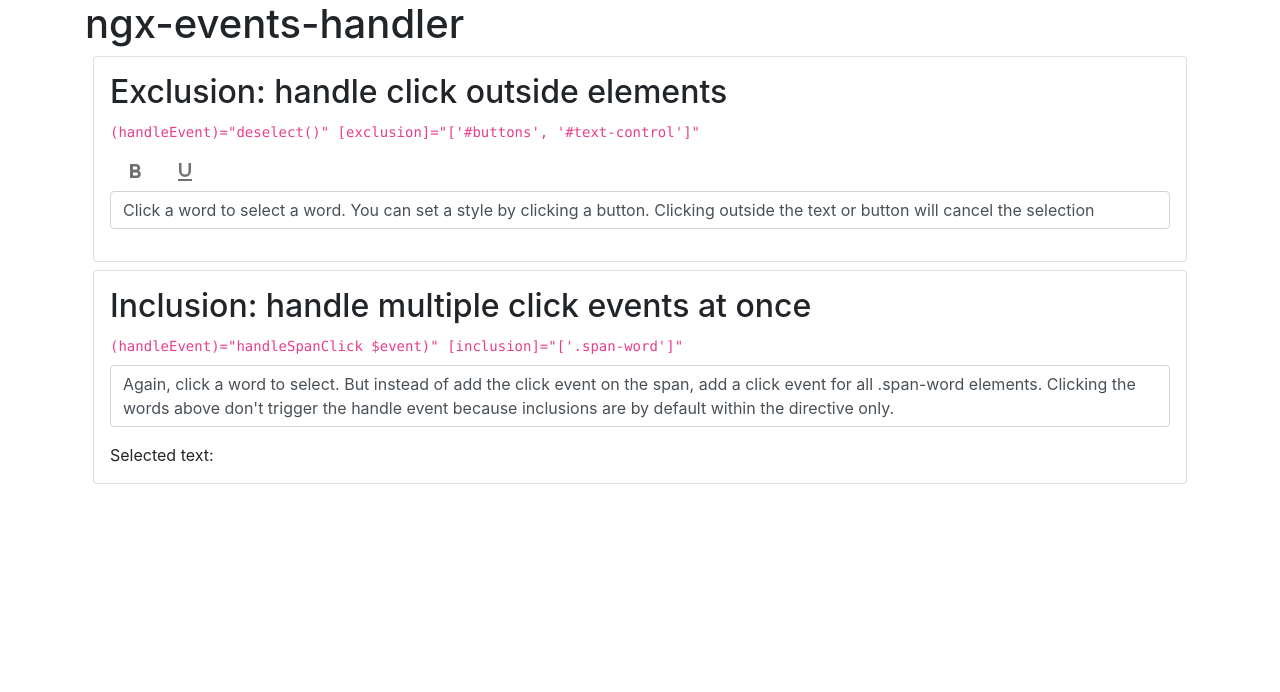
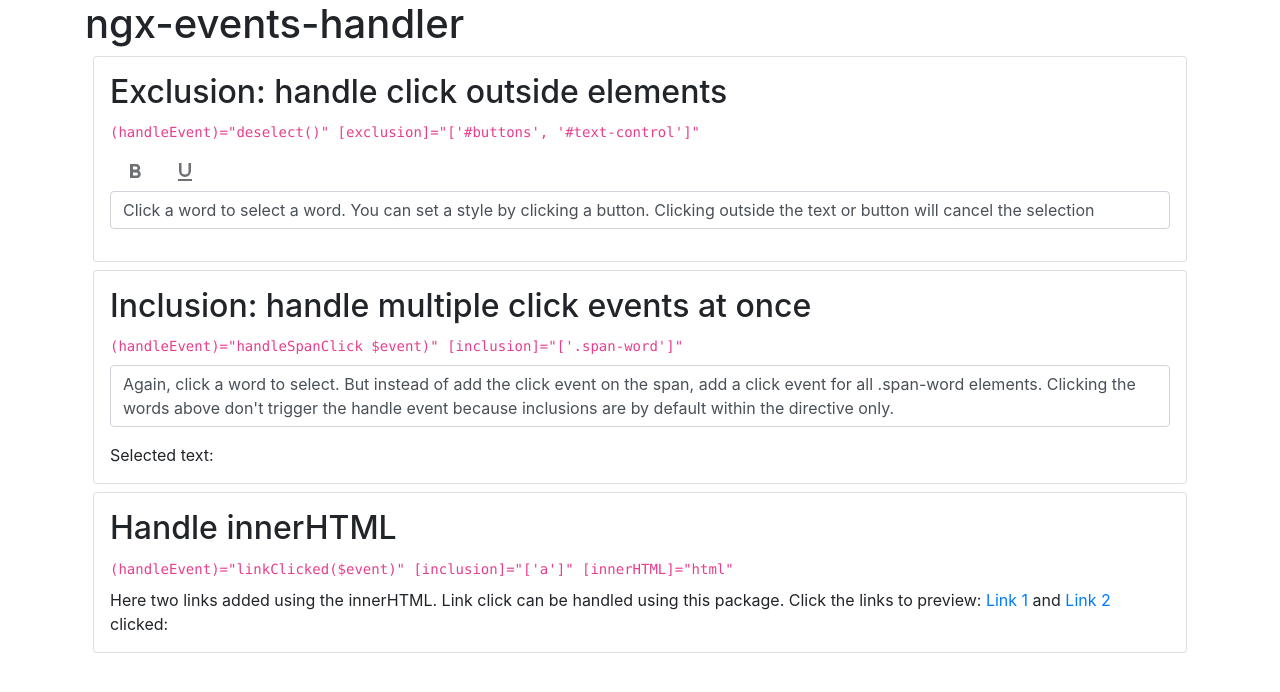
Before and after one commit to Marcelh1983/angular-event-handler, an Angular app: page / in a window 1280 px wide. Shown: the top 692 px of the page. Built offline with nearby package versions, Linux system fonts and the light colour scheme.

Commit message:
add binding innerHTML example

```diff
--- a/demo/app/app.component.html
+++ b/demo/app/app.component.html
@@ -8,15 +8,17 @@
         [exclusion]="['#buttons', '#text-control']"</code>
         </div>
         <div id="buttons" class="d-flex">
-            <button [disabled]="!selectedWord" (click)="toggleClass(selectedWord, 'bold')"
-                class="btn mdi mdi-24px" [class.mdi-btn-primary]="boldApplied"
-                [class.mdi-btn-outline-primary]="!boldApplied"><svg style="width:24px;height:24px" viewBox="0 0 24 24">
-    <path fill="currentColor" d="M13.5,15.5H10V12.5H13.5A1.5,1.5 0 0,1 15,14A1.5,1.5 0 0,1 13.5,15.5M10,6.5H13A1.5,1.5 0 0,1 14.5,8A1.5,1.5 0 0,1 13,9.5H10M15.6,10.79C16.57,10.11 17.25,9 17.25,8C17.25,5.74 15.5,4 13.25,4H7V18H14.04C16.14,18 17.75,16.3 17.75,14.21C17.75,12.69 16.89,11.39 15.6,10.79Z" />
+            <button [disabled]="!selectedWord" (click)="toggleClass(selectedWord, 'bold')" class="btn mdi mdi-24px"
+                [class.mdi-btn-primary]="boldApplied" [class.mdi-btn-outline-primary]="!boldApplied"><svg
+                    style="width:24px;height:24px" viewBox="0 0 24 24">
+                    <path fill="currentColor"
+                        d="M13.5,15.5H10V12.5H13.5A1.5,1.5 0 0,1 15,14A1.5,1.5 0 0,1 13.5,15.5M10,6.5H13A1.5,1.5 0 0,1 14.5,8A1.5,1.5 0 0,1 13,9.5H10M15.6,10.79C16.57,10.11 17.25,9 17.25,8C17.25,5.74 15.5,4 13.25,4H7V18H14.04C16.14,18 17.75,16.3 17.75,14.21C17.75,12.69 16.89,11.39 15.6,10.79Z" />
                 </svg></button>
-            <button [disabled]="!selectedWord" (click)="toggleClass(selectedWord, 'underline')"
-                class="btn mdi mdi-24px" [class.mdi-btn-primary]="boldApplied"
-                [class.mdi-btn-outline-primary]="!boldApplied"><svg style="width:24px;height:24px" viewBox="0 0 24 24">
-    <path fill="currentColor" d="M5,21H19V19H5V21M12,17A6,6 0 0,0 18,11V3H15.5V11A3.5,3.5 0 0,1 12,14.5A3.5,3.5 0 0,1 8.5,11V3H6V11A6,6 0 0,0 12,17Z" />
+            <button [disabled]="!selectedWord" (click)="toggleClass(selectedWord, 'underline')" class="btn mdi mdi-24px"
+                [class.mdi-btn-primary]="boldApplied" [class.mdi-btn-outline-primary]="!boldApplied"><svg
+                    style="width:24px;height:24px" viewBox="0 0 24 24">
+                    <path fill="currentColor"
+                        d="M5,21H19V19H5V21M12,17A6,6 0 0,0 18,11V3H15.5V11A3.5,3.5 0 0,1 12,14.5A3.5,3.5 0 0,1 8.5,11V3H6V11A6,6 0 0,0 12,17Z" />
                 </svg></button>
         </div>
         <p id="text-control" style="cursor: pointer;user-select: none;" class="form-control h-100">
@@ -42,4 +44,17 @@
         </p>
         <div>Selected text: {{ selectedText }}</div>
     </div>
+    <div id="example-inclusion" class="card p-3 m-2" (handleEvent)="handleSpanClick($event)"
+        [inclusion]="['.span-word']">
+        <h2>Handle innerHTML</h2>
+        <div class="mb-2">
+            <code>(handleEvent)="linkClicked($event)" [inclusion]="['a']"
+                [innerHTML]="html"</code>
         </div>
+        <div (handleEvent)="linkClicked($event)" [inclusion]="['a']" [innerHTML]="html">
+        </div>
+        <div>clicked: {{linkClickedText}}</div>
+    </div>
+
+
+</div>
--- a/demo/app/app.component.ts
+++ b/demo/app/app.component.ts
@@ -1,4 +1,5 @@
-import { Component, ViewChild } from '@angular/core';
+import { Component } from '@angular/core';
+import { SafeHtml, DomSanitizer } from '@angular/platform-browser';
 
 export class Word {
   id: number;
@@ -13,6 +14,8 @@ export class Word {
   styleUrls: ['app.component.scss']
 })
 export class AppComponent {
+  linkClickedText = '';
+  html: SafeHtml;
   boldApplied = false;
   underlineApplied = false;
   selectedWord: Word = null;
@@ -34,7 +37,18 @@ export class AppComponent {
       classes: ''
     }));
 
-
+  constructor(sanitizer: DomSanitizer) {
+    this.html = sanitizer.bypassSecurityTrustHtml(
+      `<div>
+        Here two links added using the innerHTML.
+        Link click can be handled using this package.
+        Click the links to preview:
+          <a href="/link1">Link 1</a>
+          and
+          <a href="/link2">Link 2</a>
+      </div>`
+    .replace(/href=/gi, ` onclick='return false;' href=`));
+  }
   trackById(index: number, word: Word) {
     return word.id;
   }
@@ -77,4 +91,11 @@ export class AppComponent {
       return w;
     });
   }
+
+  linkClicked(element : HTMLElement) {
+    const anchor = element as HTMLAnchorElement;
+    const relativeUrl = anchor.href.replace(window.location.origin, '');
+    console.log('nav to: ', relativeUrl);
+    this.linkClickedText = `clicked: ${relativeUrl}, so we could use:  this.router.navigate([relativeUrl])`;
+  }
 }
--- a/modules/event-handler.directive.ts
+++ b/modules/event-handler.directive.ts
@@ -26,7 +26,6 @@ export function createObservableHandler(renderer: Renderer2, target = 'window',
 })
 export class EventHandlerDirective implements OnDestroy, OnChanges {
     @Input() set exclusion(value: string[]) {
-        this.checkExclude = value?.length > 0;
         this.excludedClasses = value
             .filter(e => e.startsWith('.'))
             .map(e => e.substring(1, e.length));
@@ -52,8 +51,6 @@ export class EventHandlerDirective implements OnDestroy, OnChanges {
     @Input() keepInclusionListInsideDirective = true;
     @Input() maxLevelup = 20;
     @Input() delay = 0;
-    @Input() preventDefault = false;
-
     @Input() target = 'window';
     @Input() event = 'click';
     @Output() handleEvent = new EventEmitter<HTMLElement>();
@@ -65,7 +62,6 @@ export class EventHandlerDirective implements OnDestroy, OnChanges {
     private includedIds = [];
     private includedElements = [];
     private checkInclude = false;
-    private checkExclude = false;
     private subscriptionHandler: Subscription;
     private attachedEvent = false;
 
@@ -80,7 +76,6 @@ export class EventHandlerDirective implements OnDestroy, OnChanges {
                 this.subscriptionHandler.unsubscribe();
             }
             this.subscriptionHandler = createObservableHandler(this.renderer, this.target, this.event, this.delay).subscribe((e) => {
-                // keep InclusionsListInside directive;
                 const path = this.getElementPath(e);
                 let target = (e as Event).target as HTMLElement;
                 if (!this.keepInclusionListInsideDirective ||
@@ -116,9 +111,6 @@ export class EventHandlerDirective implements OnDestroy, OnChanges {
                         }
                     }
                     if (isIncluded && !isExcluded) {
-                        if (this.preventDefault) {
-                            e.preventDefault();
-                        }
                         this.handleEvent.emit(target);
                     }
                 }
--- a/package.json
+++ b/package.json
@@ -1,6 +1,6 @@
 {
   "name": "ngx-event-handler",
-  "version": "1.1.0",
+  "version": "1.1.2",
   "description": "Easy way to handle page clicks, outside or inside specific elements.",
   "main": "./package/index.js",
   "ngPackage": {
```
Lines whose indentation alone changed are shown as unchanged.
